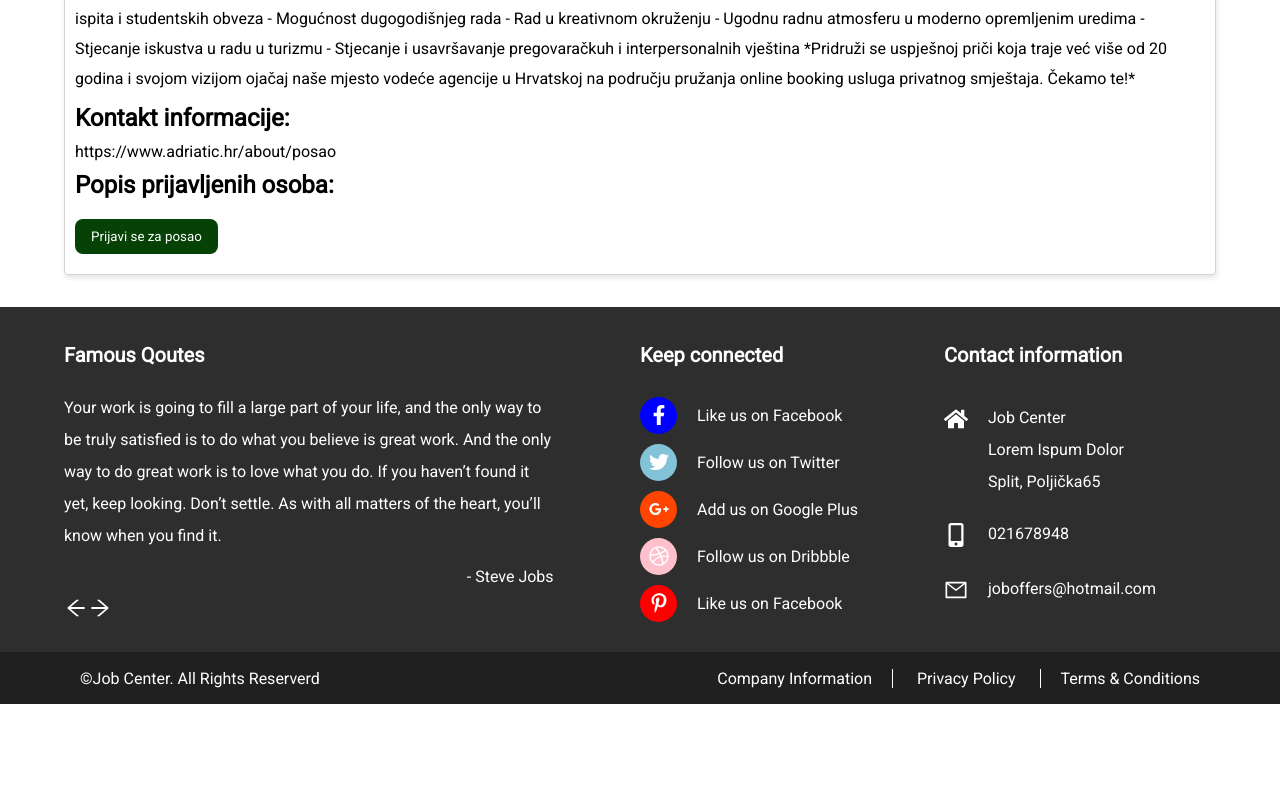
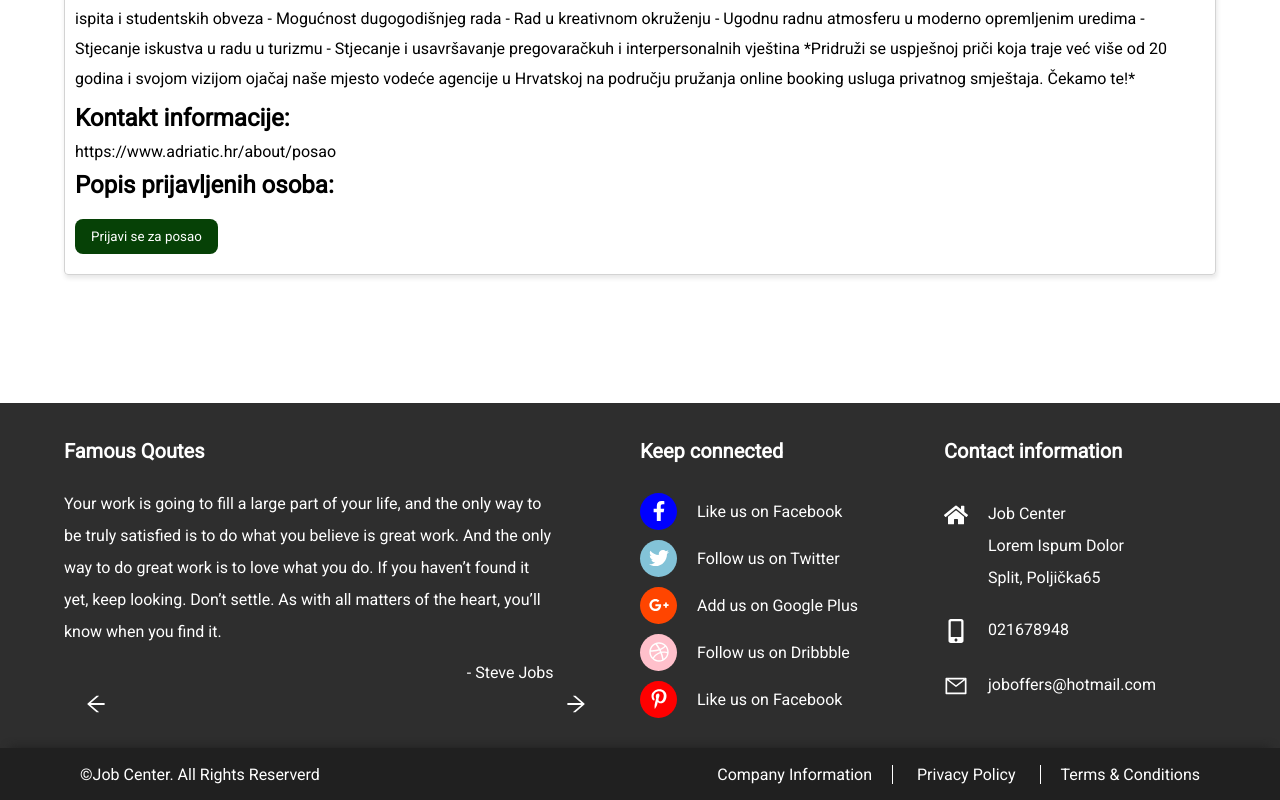
Before and after one commit to lnikol00/jobs-react, a React (Create React App) app: page /find/1 in a window 1280 px wide. Shown: the part 442-1242 px from the top of the page. Before the commit the page ends 1146 px from the top, so only its background shows below. Built offline with nearby package versions, Linux system fonts and the light colour scheme; data requests are answered from the project's data file.

Commit message:
editing footer and job scss

```diff
--- a/src/components/footer/footer.scss
+++ b/src/components/footer/footer.scss
@@ -17,6 +17,7 @@
         align-items: center;
         color: white;
         padding: 1.3% 5rem;
+        box-shadow: 0px -10px 10px -10px rgb(32, 32, 32);
 
         .company-container {
             display: flex;
@@ -152,9 +153,11 @@
 
     .second-container {
         display: flex;
+        justify-content: space-between;
         color: white;
 
         .arrow {
+            margin: 0 20px;
             width: 1.5rem;
             height: 1.5rem;
             cursor: pointer;
--- a/src/pages/List/job.scss
+++ b/src/pages/List/job.scss
@@ -1,5 +1,5 @@
 .container {
-    margin: 2.5% 5%;
+    margin: 2.5% 5% 10%;
 }
 
 .filter-container {
```
